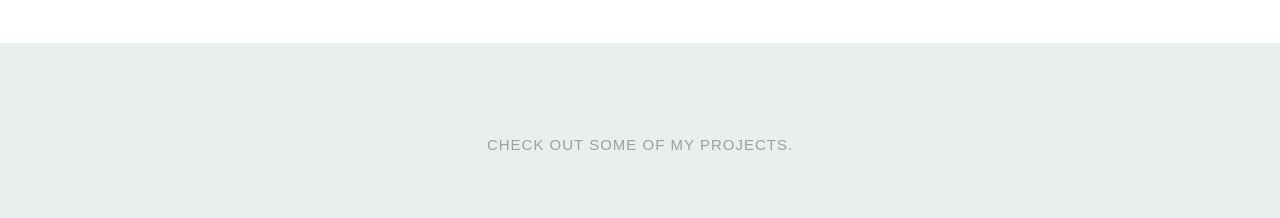
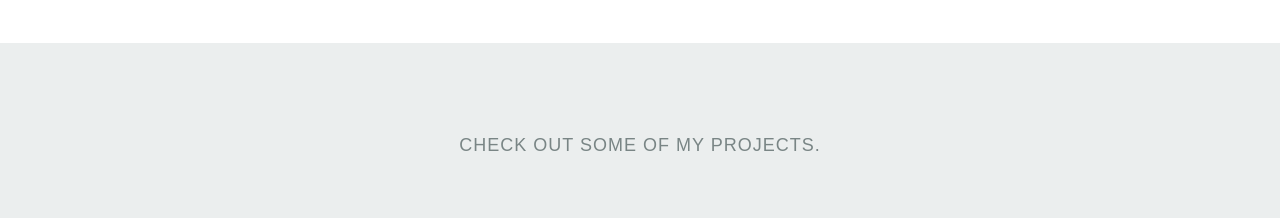
Before and after one commit to k4iru/personal-site, a React (Create React App) app: page / in a window 1280 px wide. Shown: the part 2620-2838 px from the top of the page. Built offline with nearby package versions, Linux system fonts and the light colour scheme; grey boxes are pictures that could not be loaded; the HTML template or start-up script is replaced by a standard one.

Commit message:
documentation

```diff
--- a/public/css/default.css
+++ b/public/css/default.css
@@ -54,7 +54,7 @@ body {
   font-weight: normal;
   font-size: 15px;
   line-height: 30px;
-  color: #838c95;
+  color: #666e75;
 
   -webkit-font-smoothing: antialiased; /* Fix for webkit rendering */
   -webkit-text-size-adjust: 100%;
--- a/public/css/layout.css
+++ b/public/css/layout.css
@@ -2,7 +2,6 @@
 =====================================================================
 *   Ceevee v1.0 Layout Stylesheet
 *   url: styleshout.com
-*   03-18-2014
 =====================================================================
 
    TOC:
@@ -227,7 +226,7 @@ ul#nav li.current a {
 }
 #about p {
   line-height: 30px;
-  color: #7a7a7a;
+  color: #c9c6c6;
 }
 #about .profile-pic {
   position: relative;
@@ -374,12 +373,12 @@ ul#nav li.current a {
   padding-bottom: 60px;
 }
 #portfolio h1 {
-  font: 15px/24px "opensans-semibold", sans-serif;
+  font: 18px/24px "opensans-semibold", sans-serif;
   text-transform: uppercase;
   letter-spacing: 1px;
   text-align: center;
   margin-bottom: 48px;
-  color: #95a3a3;
+  color: #798585;
 }
 
 /* Portfolio Content */
--- a/public/css/media-queries.css
+++ b/public/css/media-queries.css
@@ -2,7 +2,6 @@
 
 *   Ceevee Media Queries
 *   url: styleshout.com
-*   03-18-2014
 
 /* ================================================================== */
 
--- a/public/index.html
+++ b/public/index.html
@@ -4,17 +4,15 @@
     <meta charset="utf-8" />
     <meta name="viewport" content="width=device-width, initial-scale=1" />
     <meta name="theme-color" content="#000000" />
-    <link rel="manifest" href="%PUBLIC_URL%/manifest.json" />
     <link rel="shortcut icon" href="%PUBLIC_URL%/favicon.ico" />
     <link rel="stylesheet" href="%PUBLIC_URL%/css/default.css" />
     <link rel="stylesheet" href="%PUBLIC_URL%/css/layout.css" />
     <link rel="stylesheet" href="%PUBLIC_URL%/css/media-queries.css" />
 
-    <title>Kyle Cheung Development</title>
+    <title>Kyle Cheung | Full-Stack Developer</title>
   </head>
 
   <body>
-    <noscript> You need to enable JavaScript to run this app. </noscript>
     <div id="root"></div>
 
     <script
@@ -22,10 +20,6 @@
       integrity="sha256-ZosEbRLbNQzLpnKIkEdrPv7lOy9C27hHQ+Xp8a4MxAQ="
       crossorigin="anonymous"
     ></script>
-    <script>
-      window.jQuery ||
-        document.write('<script src="js/jquery-1.10.2.min.js"><\/script>');
-    </script>
 
     <script src="js/jquery.flexslider.js"></script>
     <script src="js/waypoints.js"></script>
```
Also changed, not shown: public/manifest.json (deleted).
